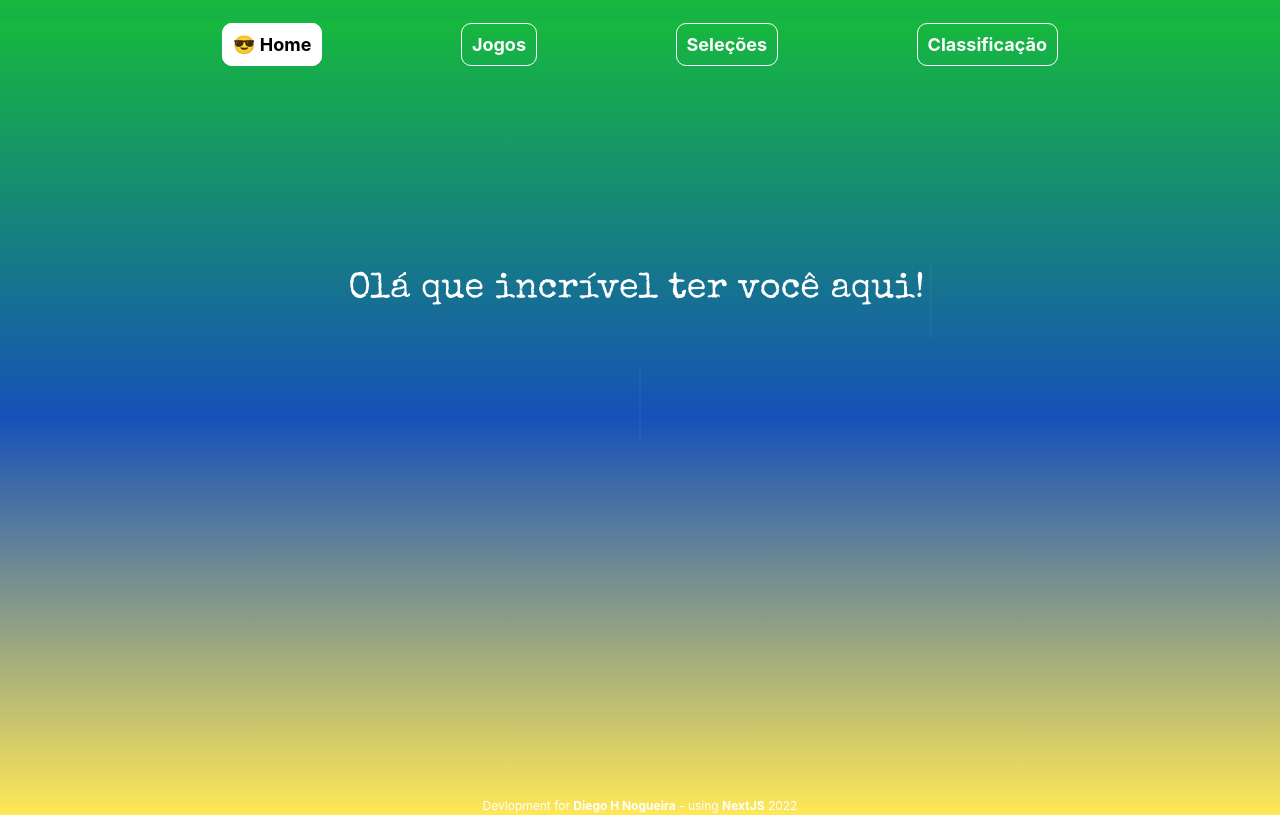
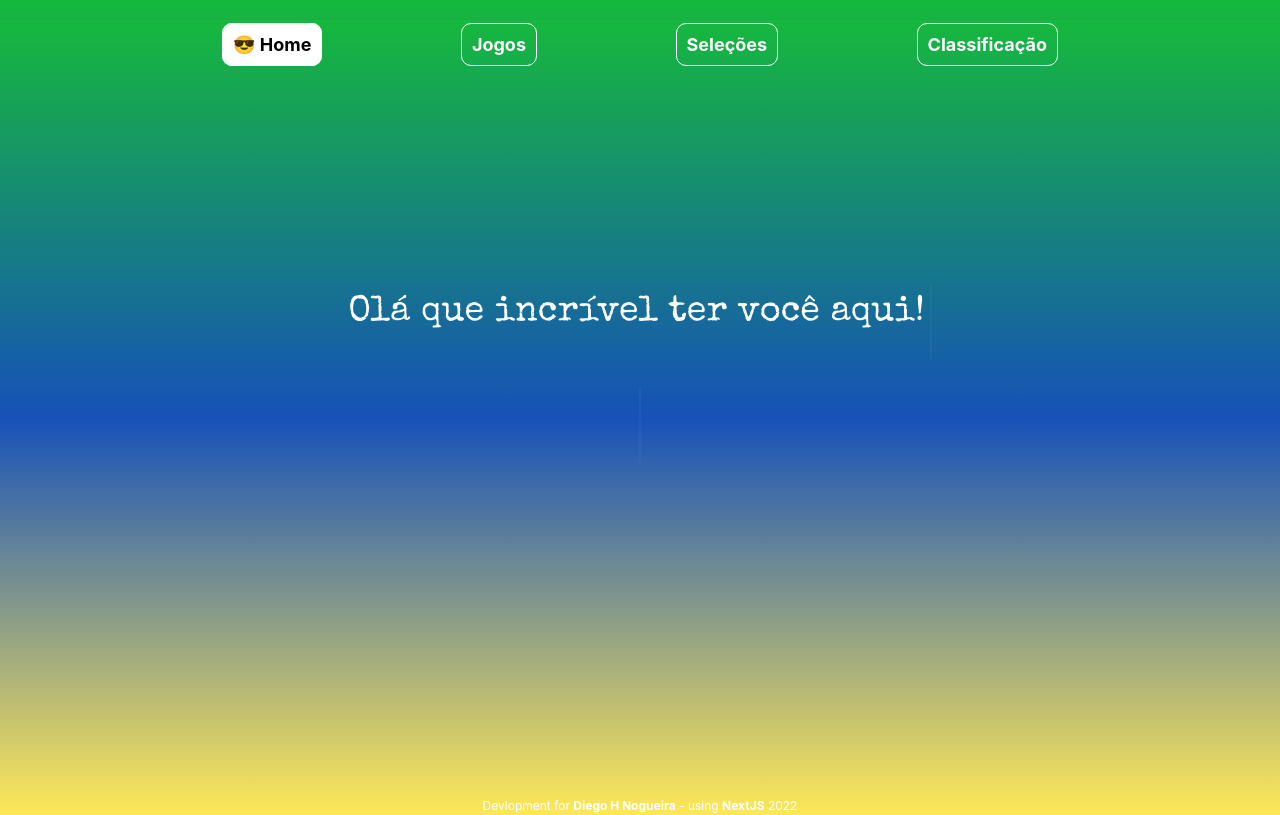
Before and after one commit to diegortx/proj-copa-2022, a Next.js app: page / in a window 1280 px wide. Built offline with nearby package versions, Linux system fonts and the light colour scheme.

Commit message:
atualiação  index

```diff
--- a/pages/layout.module.css
+++ b/pages/layout.module.css
@@ -1,7 +1,7 @@
 @import url('https://fonts.googleapis.com/css2?family=Special+Elite&display=swap');
 .hbody{
     height: 84vh;
-    padding-top: 10%;
+    padding-top: 12%;
 }
 .line{
     border-right: 2px solid rgb(255, 255, 255, 0.75);
```
